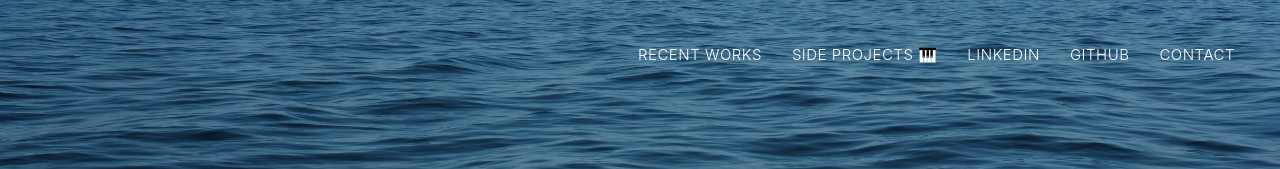
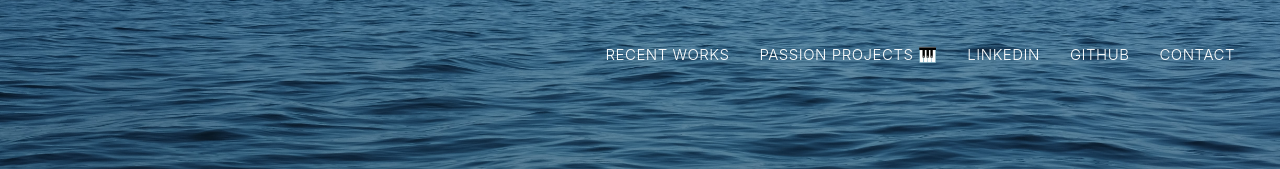
Before and after one commit to davebokil/davebokil-portfolio, a Nuxt app: page / in a window 1280 px wide. Shown: the top 169 px of the page. Built offline with nearby package versions, Linux system fonts and the light colour scheme.

Commit message:
menu bar

```diff
--- a/app/pages/index.vue
+++ b/app/pages/index.vue
@@ -56,7 +56,7 @@ function trackMenuClick(label, destination) {
         </div>
         <div class="frame__links__dropdown">
           <button type="button" class="frame__links__dropdown-trigger" aria-haspopup="true" @click="trackMenuClick('Side Projects (menu open)', null)">
-            Side Projects 🎹
+            Passion Projects 🎹
           </button>
           <div class="frame__links__submenu">
             <a class="frame__links__submenu-item" href="https://frippertripper.davebokil.com/" target="_blank" rel="noreferrer" @click="trackMenuClick('Web Based Synthesizer', 'https://frippertripper.davebokil.com/')">Web Based Synthesizer</a>
```
